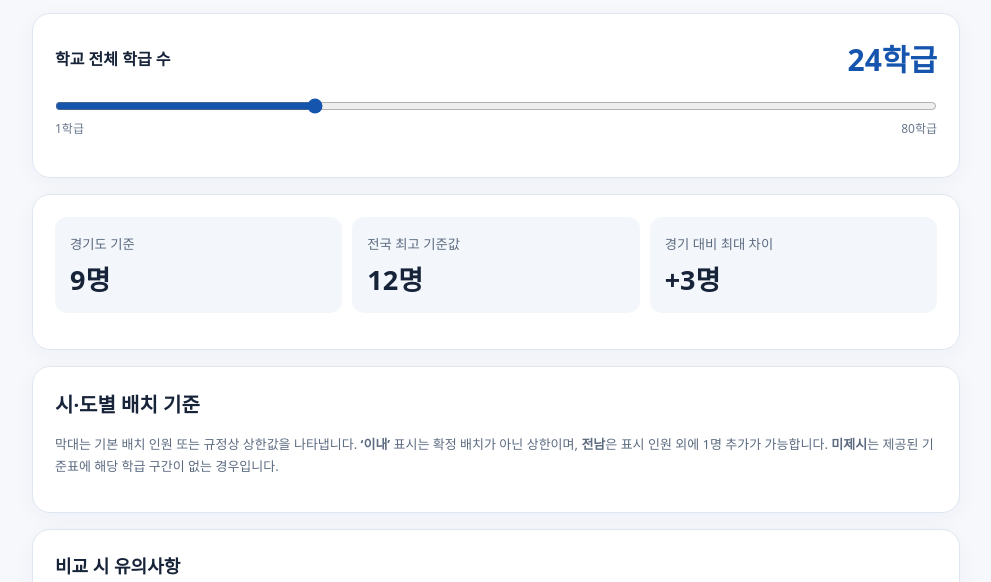
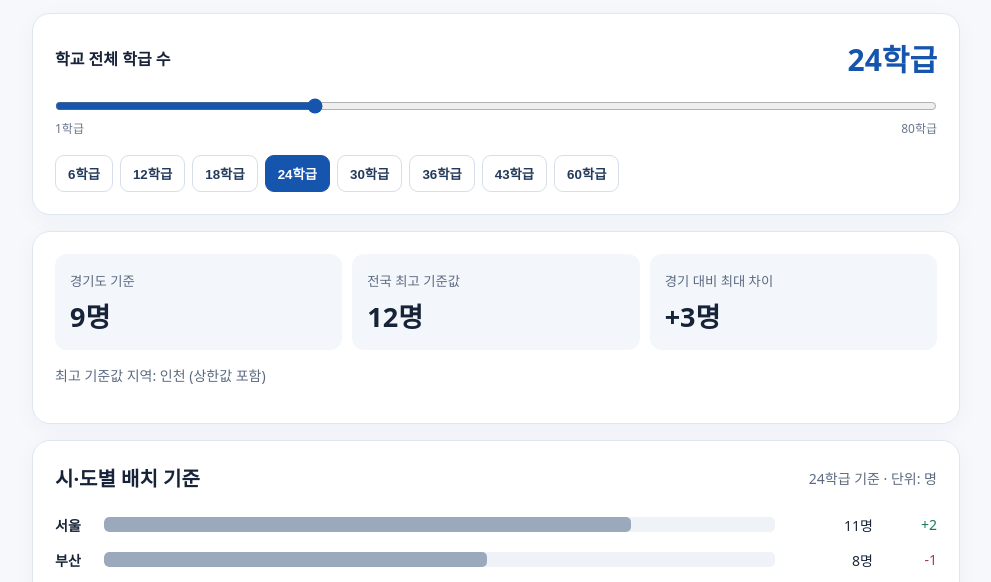
Before and after one commit to leeugene/position-teacher-calculator, a plain HTML site: page index.html in a window 1280 px wide. Shown: the part 198-780 px from the top of the page, without its empty margins (144-1135 px from the left). Drawn offline with Linux system fonts and the light colour scheme.

Commit message:
Fix formatting issues in index.html

```diff
--- a/index.html
+++ b/index.html
@@ -18,9 +18,9 @@
 const base=[[5,null],[11,2],[17,4],[23,6],[29,8],[35,10],[Infinity,12]];
 const baseCap=base.map(([max,n])=>[max,n,max===Infinity]);
 const data=[
-['서울',[[20,10],[26,11],[32,12],[Infinity,13,true]]]],
+['서울',[[20,10],[26,11],[32,12],[Infinity,13,true]]],
 ['부산',baseCap],['대구',baseCap],
-['인천',[[4,1],[7,3],[11,4],[15,8],[19,10],[23,11],[32,12],[Infinity,13,true]]]],
+['인천',[[4,1],[7,3],[11,4],[15,8],[19,10],[23,11],[32,12],[Infinity,13,true]]],
 ['광주',base],['대전',baseCap],['울산',base],
 ['세종',[[5,1],...baseCap.slice(1)]],
 ['경기',[[11,3],[17,5],[23,7],[29,9],[35,10],[Infinity,12]]],
```
